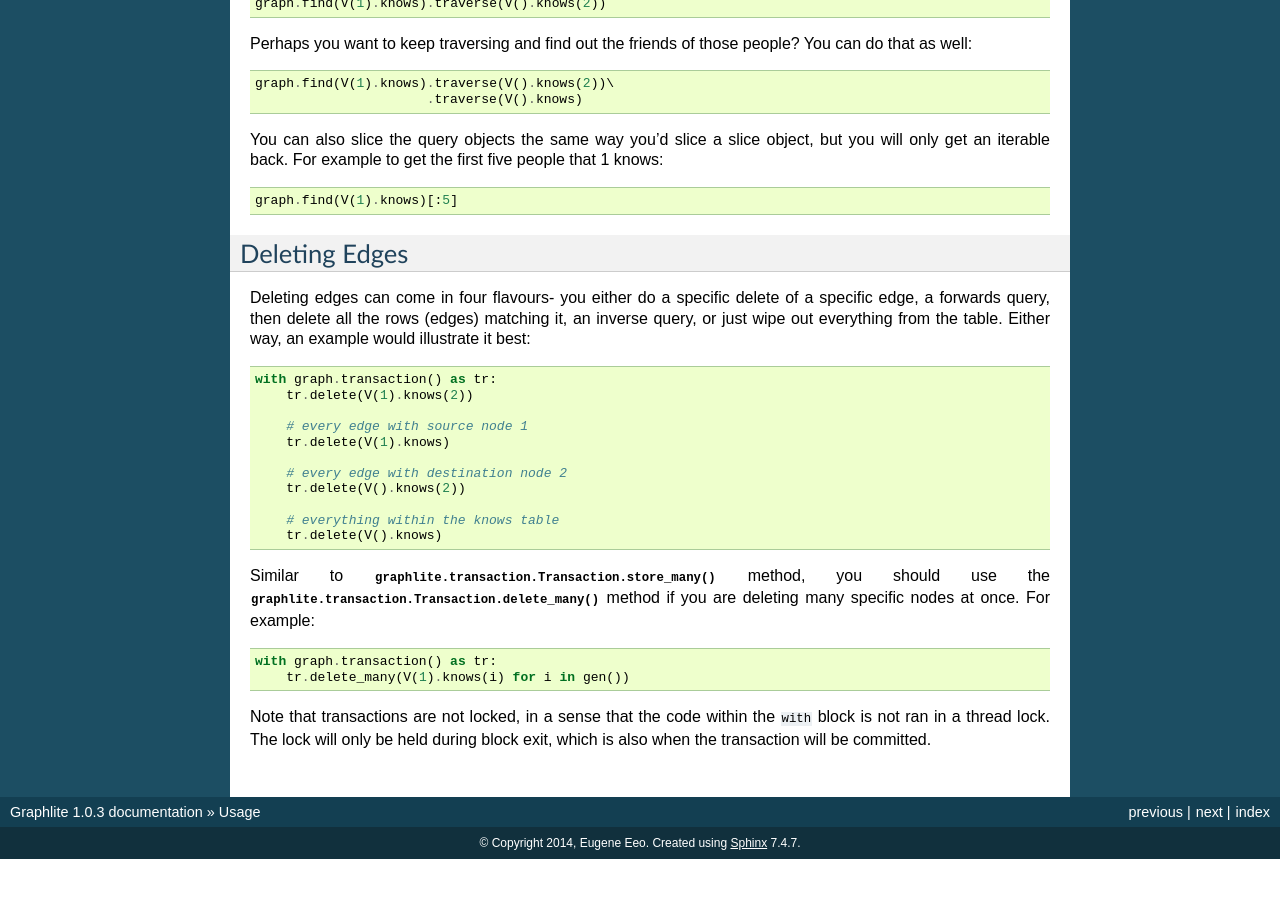
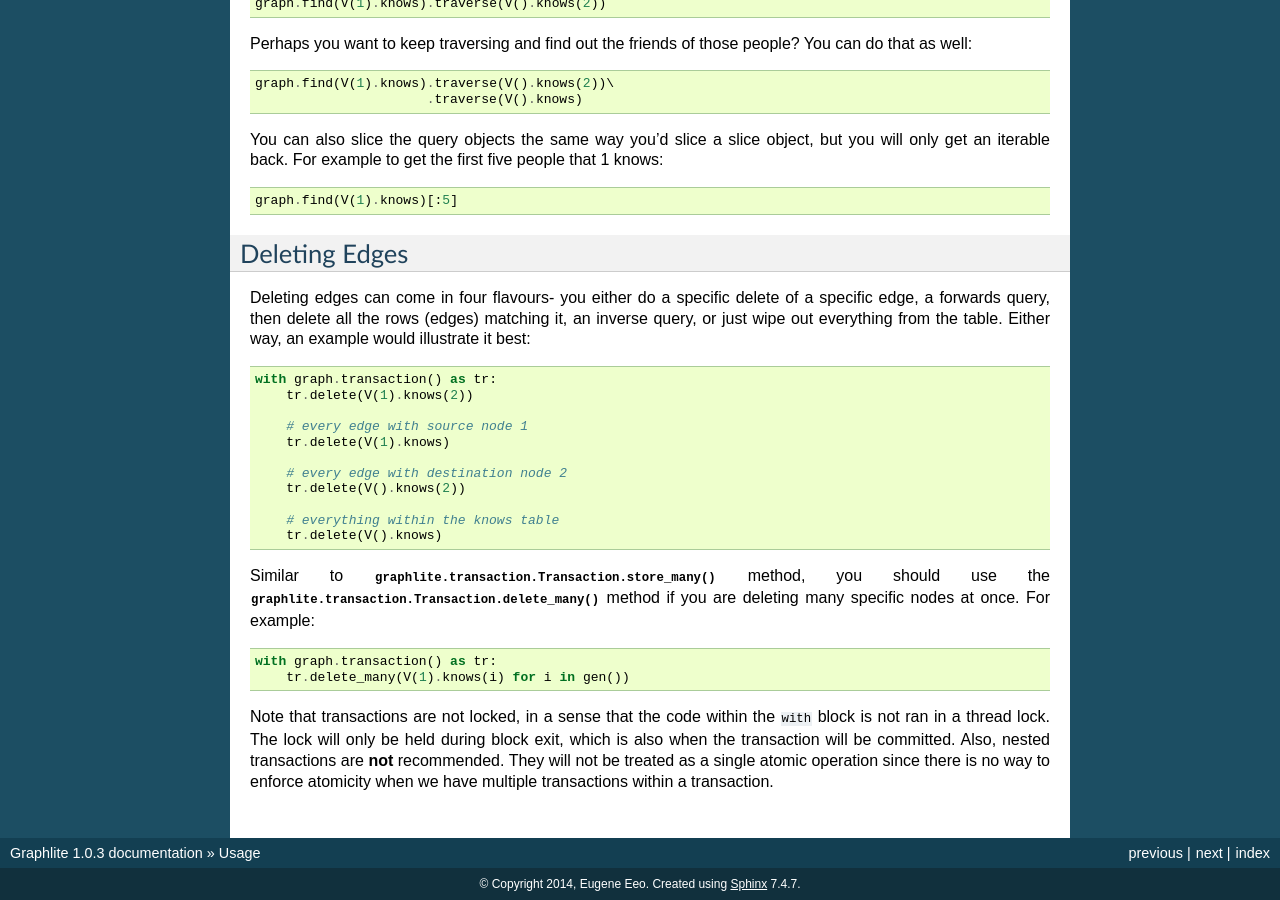
Before and after one commit to eugene-eeo/graphlite, a Sphinx documentation site: the page built from docs/usage.rst, in a window 1280 px wide and 900 px high, scrolled down 1490 px. Built offline with Sphinx 7.4.7, drawn with Linux system fonts in a browser that asks for light colours; before the commit the page ends 2349 px from its top, so only the background shows below that.

Commit message:
modify docs [skip ci]

```diff
--- a/docs/usage.rst
+++ b/docs/usage.rst
@@ -162,4 +162,8 @@ example:
 Note that transactions are not locked, in a sense that the
 code within the ``with`` block is not ran in a thread lock.
 The lock will only be held during block exit, which is also
-when the transaction will be committed.
+when the transaction will be committed. Also, nested transactions
+are **not** recommended. They will not be treated as a
+single atomic operation since there is no way to enforce
+atomicity when we have multiple transactions within a
+transaction.
```
